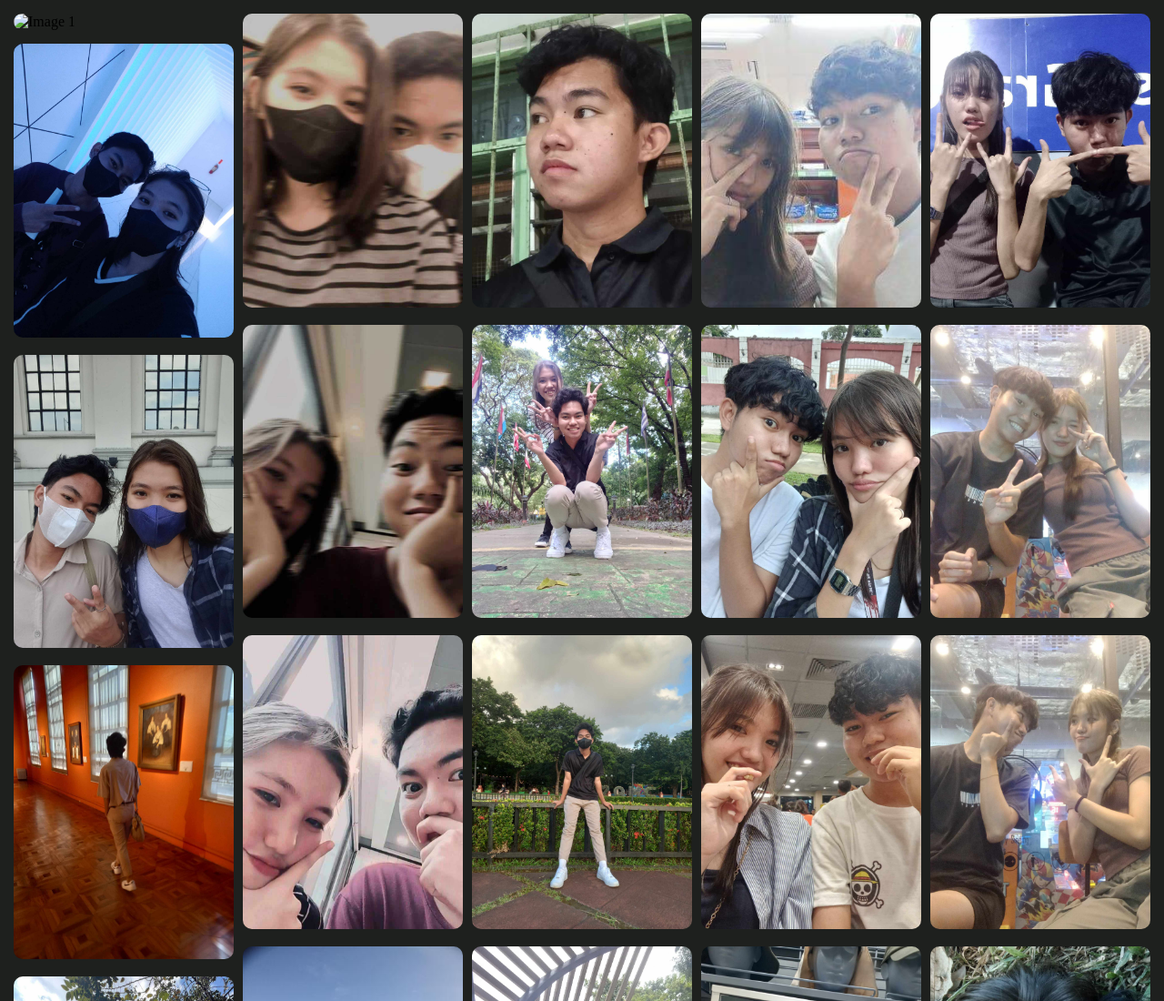
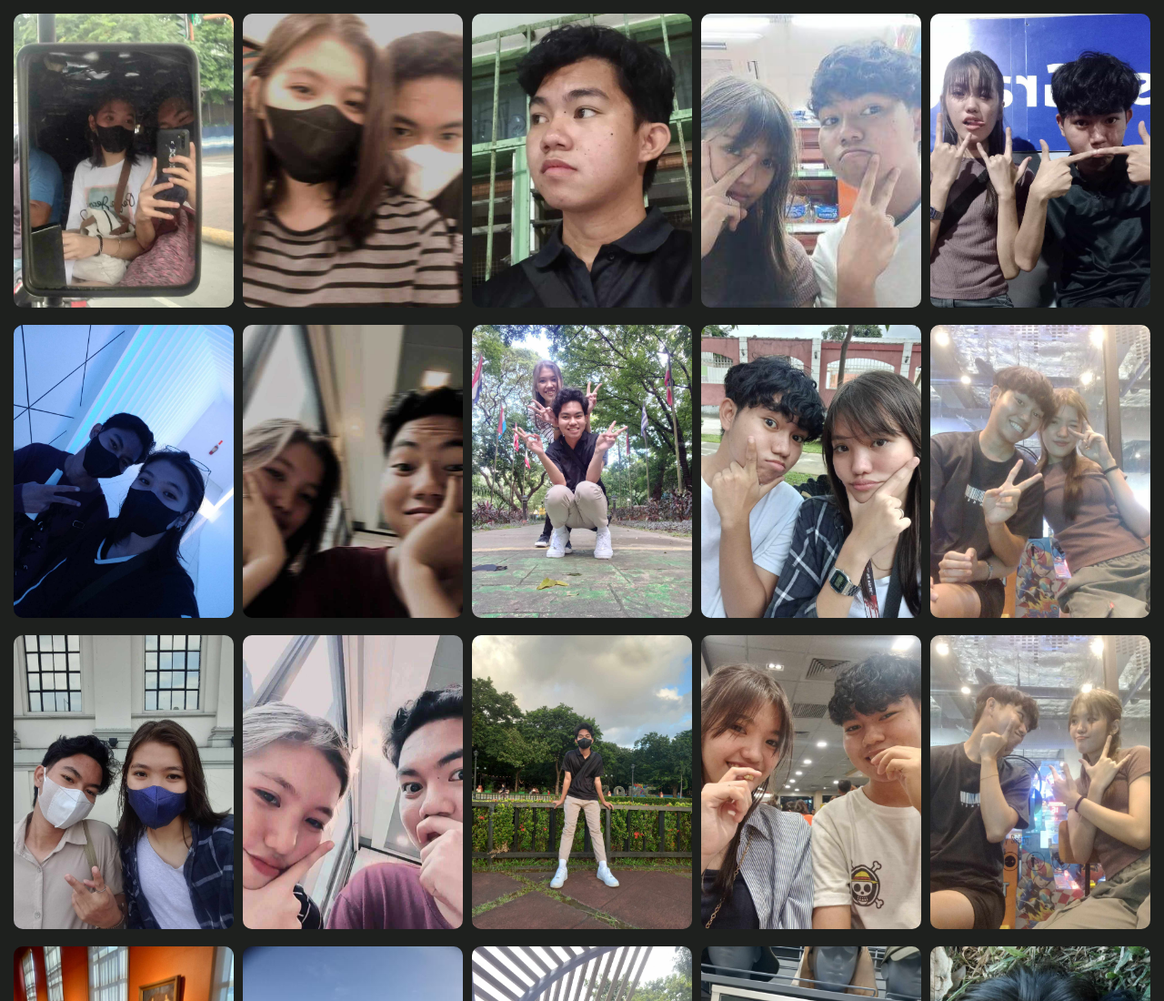
Before and after one commit to McReyes0314/100403, a plain HTML site: page photos.html in a window 1280 px wide. Shown: the top 1100 px of the page at 91% size. Drawn offline with Linux system fonts and the light colour scheme; files whose address does not match are found by name.

Commit message:
Update photos.html

```diff
--- a/photos.html
+++ b/photos.html
@@ -28,7 +28,7 @@
 </head>
 <body>
     <div class="container">
-        <img src="img/1.jpg" alt="Image 1">
+        <img src="1.jpg" alt="Image 1">
         <img src="img/2.jpg" alt="Image 1">
         <img src="img/3.jpg" alt="Image 1">
         <img src="img/4.jpg" alt="Image 1">
```
